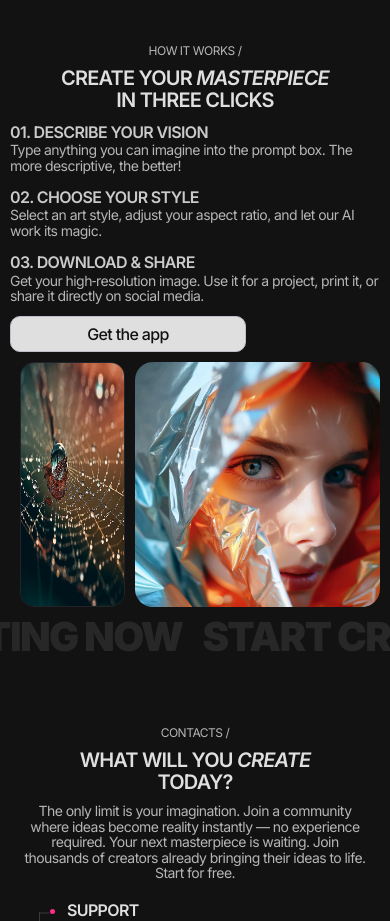
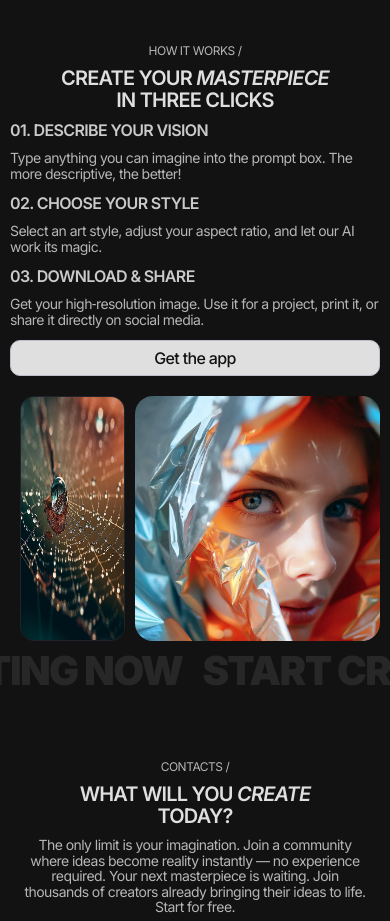
Before and after one commit to franticus/ImaginAI-delafter, a plain HTML site: page index.html in a window 390 px wide. Shown: the part 2960-3881 px from the top of the page. Drawn offline with Linux system fonts and the light colour scheme.

Commit message:
how-step

```diff
--- a/styles.css
+++ b/styles.css
@@ -1539,6 +1539,37 @@ h1.display {
   }
 }
 
+.how-grid .btn-pill {
+  width: 100%;
+  max-width: 236px;
+  margin-bottom: 40px;
+
+  @media (max-width: 500px) {
+    max-width: 100%;
+    margin-bottom: 10px;
+  }
+}
+
+.how-right {
+  @media (max-width: 500px) {
+    width: 100%;
+    max-width: 100%;
+  }
+}
+
+.how-step {
+  display: flex;
+  flex-direction: column;
+  gap: 10px;
+}
+
+.how-steps {
+  @media (max-width: 500px) {
+    width: 100%;
+    max-width: 100%;
+  }
+}
+
 .how-step span {
   font-weight: 600;
   font-style: Semi Bold;
@@ -1568,7 +1599,6 @@ h1.display {
   font-size: 16px;
   margin-top: 0;
   line-height: 110%;
-  padding-top: 10px;
 
   @media (max-width: 500px) {
     font-family: "Inter", sans-serif;
```
